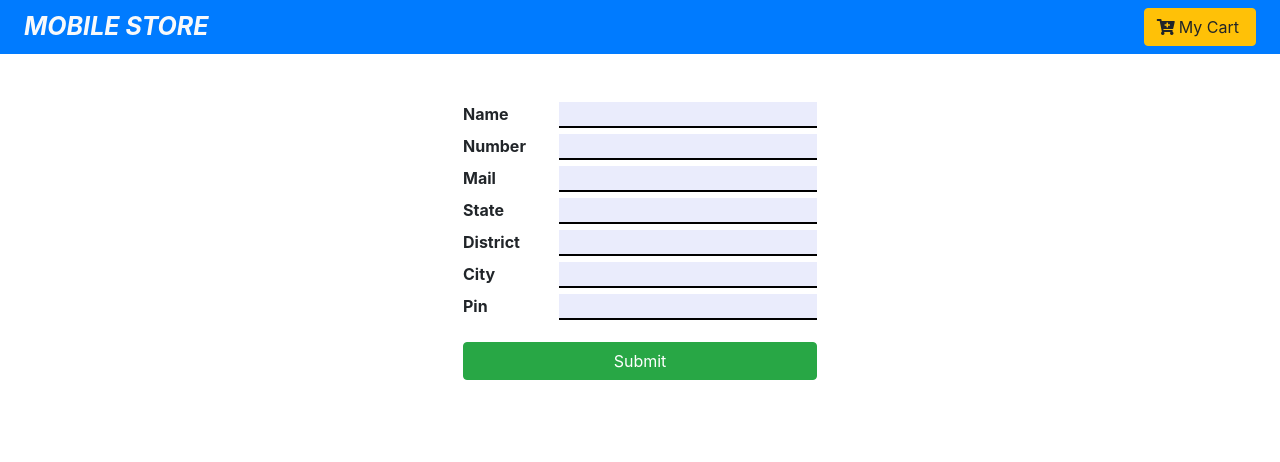
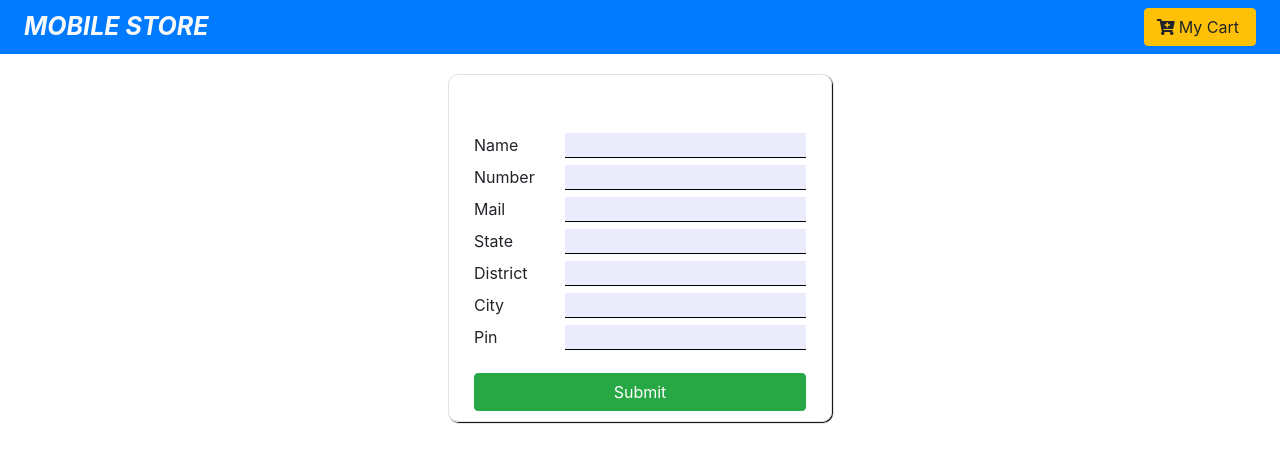
Before and after one commit to sundarbadagala/mobilestore, a React (Create React App) app: page /sign in a window 1280 px wide. Shown: the top 462 px of the page. Built offline with nearby package versions, Linux system fonts and the light colour scheme.

Commit message:
'project-completed'

```diff
--- a/src/components/Details/Details.js
+++ b/src/components/Details/Details.js
@@ -6,7 +6,7 @@ import {Currency} from '../CurrencyFormat'
 
 function Details() {
     const product= useContext(ProductContext)
-    const {id, img, title, price, info, inCart, addToCart}= product.details
+    const {id, img, title, price, info, inCart}= product.details
     return (
         <Container className='mt-5'>
             <Alert variant='primary'>
@@ -21,7 +21,7 @@ function Details() {
                         <Link to='/'>
                             <Button className='mr-2'>Go To Products</Button>
                         </Link>
-                        <Button disabled={inCart ? true : false} onClick={()=>addToCart(id)}>
+                        <Button disabled={inCart ? true : false} onClick={()=>product.addToCart(id)}>
                             {inCart ? <span>In Cart</span> : <span>Add To Cart</span>}
                         </Button>
                     </Col>
--- a/src/components/Product/ProductCard.js
+++ b/src/components/Product/ProductCard.js
@@ -16,8 +16,7 @@ function ProductCard({product, value}) {
                 </Link>
                 </div>
                 <Card.Header>
-                    <span>{company}</span><br/>
-                    <span>{title}</span><br/>
+                    <span>{company} {title}</span><br/>
                     <span>{Currency(price)}</span><br/>
                 </Card.Header>
                 <Card.Body className='p-1'>
--- a/src/components/Product/Products.js
+++ b/src/components/Product/Products.js
@@ -1,23 +1,18 @@
-import React from 'react'
+import React, { useContext } from 'react'
 import ProductCard from './ProductCard'
-import {ProductConsumer} from '../ContextAPI'
+import {ProductContext} from '../ContextAPI'
 import { Container, Row } from 'react-bootstrap'
 
 function Products() {
+    const value = useContext(ProductContext)
     return (
         <Container className='d-flex flex-wrap justify-content-center'>
         <Row>
-        <ProductConsumer>
             {
-                value =>{
-                    return(
-                        value.products.map(item =>
-                                <ProductCard key={item.id} product={item} value={value}/>
-                            )
+                value.products.map(item =>
+                        <ProductCard key={item.id} product={item} value={value}/>
                     )
-                }
             }
-        </ProductConsumer>
         </Row>
         </Container>
     )
--- a/src/components/SignUp/SignUp.js
+++ b/src/components/SignUp/SignUp.js
@@ -49,8 +49,8 @@ function SignUp() {
     }
     return (
         <div className='d-flex justify-content-center'>
-        <div className='form-width'>
-        <Container className='mt-5 font-weight-bold'>
+        <div className='form-width border form-effects'>
+        <Container className='mt-5'>
             <Formik
                 initialValues={initialValues}
                 validate={validate}
--- a/src/components/Stylesheet.css
+++ b/src/components/Stylesheet.css
@@ -29,7 +29,7 @@
 }
 .error-input{
     border: none;
-    border-bottom: 2px solid black;
+    border-bottom: 1px solid black;
     background-color: rgb(234, 236, 252);
     width: 100%;
 }
@@ -39,6 +39,13 @@
 }
 .form-width{
     width: 30%;
+}
+
+.form-effects{
+    box-shadow: 1px 1px 1px black;
+    padding: 10px;
+    margin-top: 20px;
+    border-radius: 10px;
 }
 @media screen and (max-width:480px) {
     .headear-font{
```
